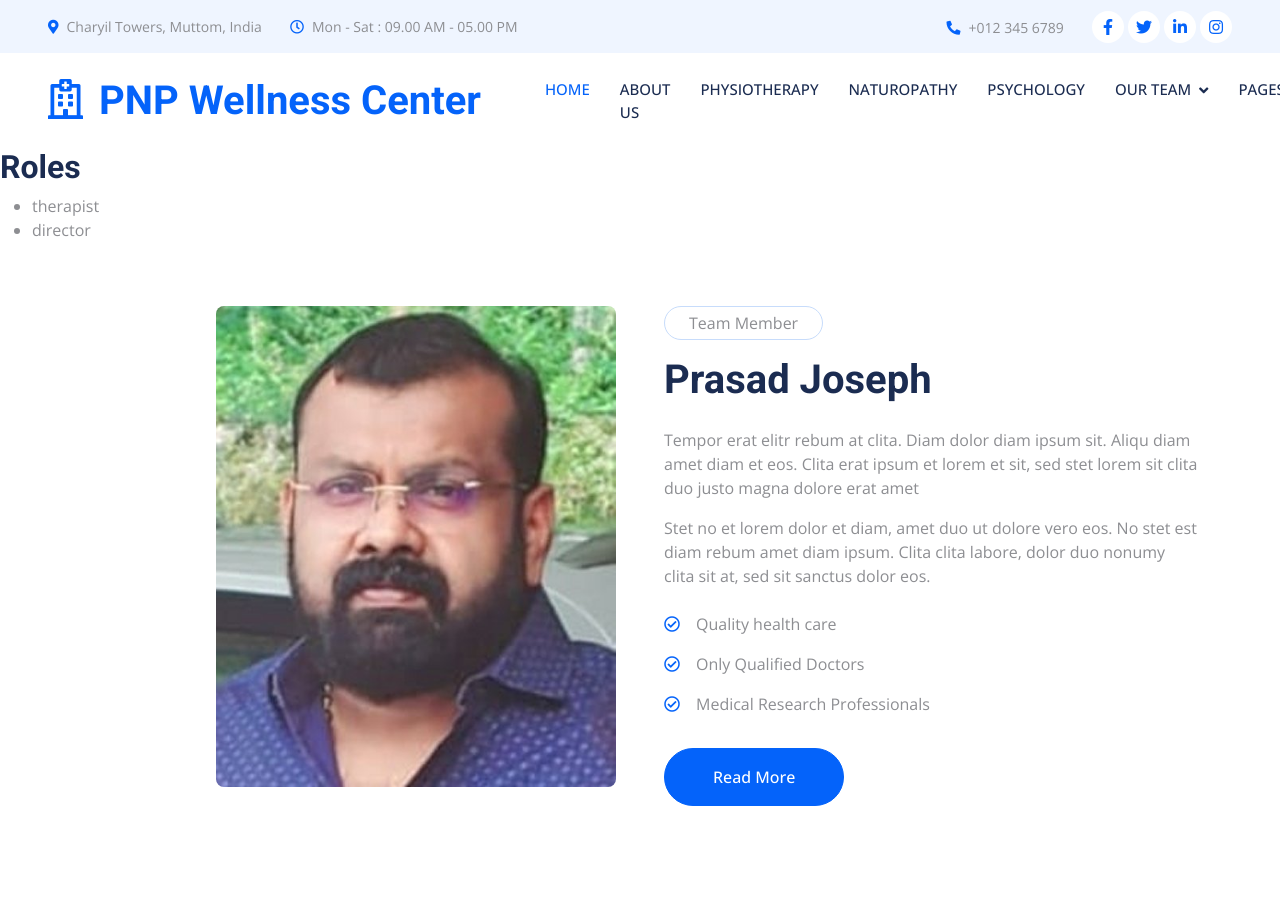
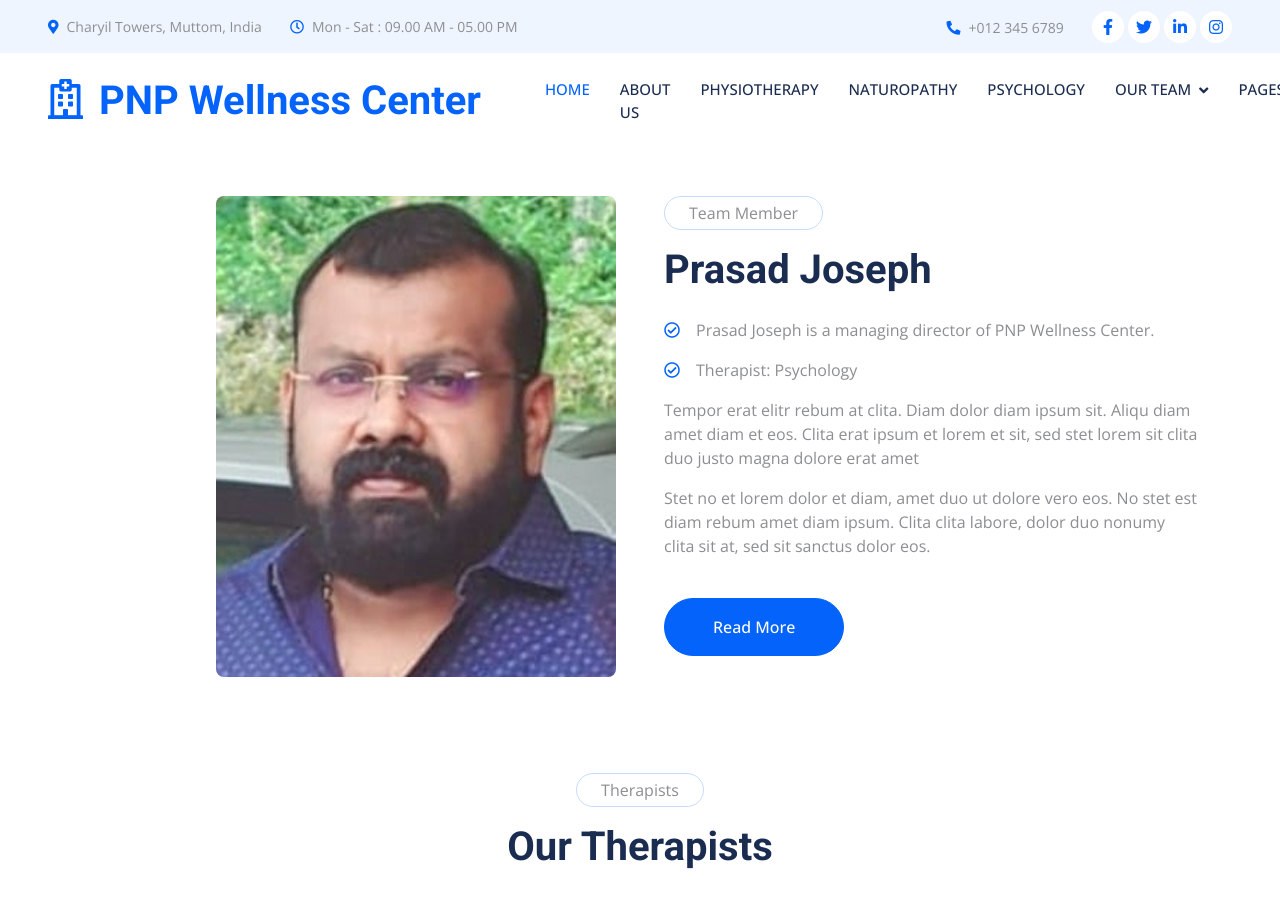
Before and after one commit to betsyrosethomas/betsyrosethomas.github.io, a Jekyll site: the page built from team/prasad.html, in a window 1280 px wide and 900 px high. Built offline with Jekyll 4.4.1, drawn with Linux system fonts in a browser that asks for light colours; nearby versions of some CDN libraries.

```diff
--- a/_layouts/person.html
+++ b/_layouts/person.html
@@ -5,12 +5,6 @@
 {% assign person = site.data.team | where: "slug", slug | first %}
 
 
-<h2>Roles</h2>
-<ul>
-  {% for role in person.roles %}
-    <li>{{ role }}</li>
-  {% endfor %}
-</ul>
 
   <!-- About Start -->
   <div class="container-xxl py-5">
@@ -24,11 +18,17 @@
             <div class="col-lg-6 wow fadeIn" data-wow-delay="0.5s">
                 <p class="d-inline-block border rounded-pill py-1 px-4">Team Member</p>
                 <h1 class="mb-4">{{ person.name }}</h1>
+
+                {% if person.roles contains "director" %}
+                  <p><i class="far fa-check-circle text-primary me-3"></i>{{ person.name }} is a managing director of PNP Wellness Center.</p>
+                {% endif %}
+
+                {% if person.roles contains "therapist" %}
+                  <p><i class="far fa-check-circle text-primary me-3"></i>Therapist: {{ person.specialty }}</p>
+                {% endif %}
+
                 <p>Tempor erat elitr rebum at clita. Diam dolor diam ipsum sit. Aliqu diam amet diam et eos. Clita erat ipsum et lorem et sit, sed stet lorem sit clita duo justo magna dolore erat amet</p>
                 <p class="mb-4">Stet no et lorem dolor et diam, amet duo ut dolore vero eos. No stet est diam rebum amet diam ipsum. Clita clita labore, dolor duo nonumy clita sit at, sed sit sanctus dolor eos.</p>
-                <p><i class="far fa-check-circle text-primary me-3"></i>Quality health care</p>
-                <p><i class="far fa-check-circle text-primary me-3"></i>Only Qualified Doctors</p>
-                <p><i class="far fa-check-circle text-primary me-3"></i>Medical Research Professionals</p>
                 <a class="btn btn-primary rounded-pill py-3 px-5 mt-3" href="">Read More</a>
             </div>
         </div>
--- a/index.html
+++ b/index.html
@@ -174,9 +174,7 @@
                             <h5>{{ person.name }}</h5>
                             <p class="text-primary">{{ person.specialty }}</p>
                             <div class="team-social text-center">
-                                <a class="btn btn-square" href=""><i class="fab fa-facebook-f"></i></a>
-                                <a class="btn btn-square" href=""><i class="fab fa-twitter"></i></a>
-                                <a class="btn btn-square" href=""><i class="fab fa-instagram"></i></a>
+                                <a class="btn btn-primary rounded-pill py-1 px-4 mt-1" href="{{ site.baseurl }}/team/{{ person.slug }}.html">View Profile</a>
                             </div>
                         </div>
                     </div>
```
Also changed, not shown: about.html (+4 -6 lines).
